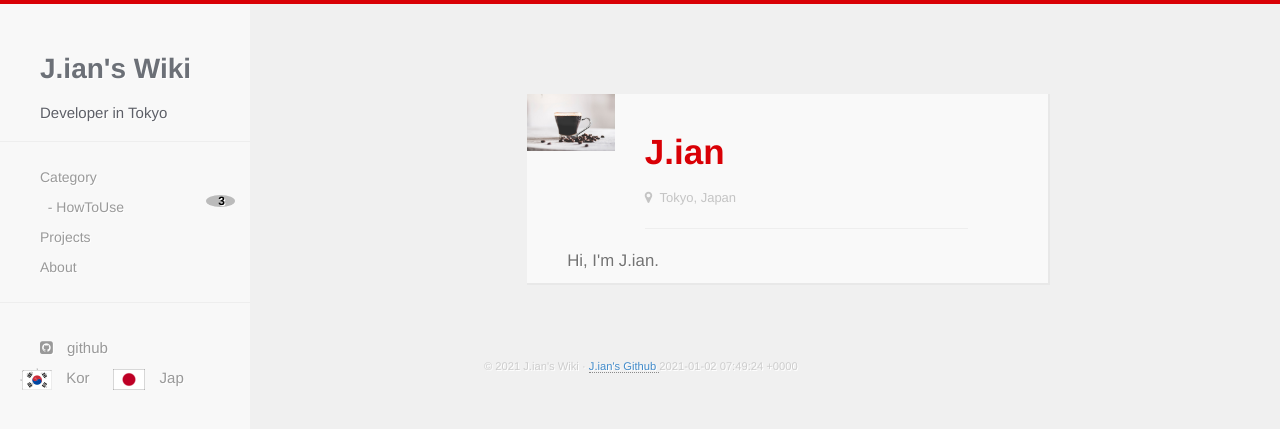
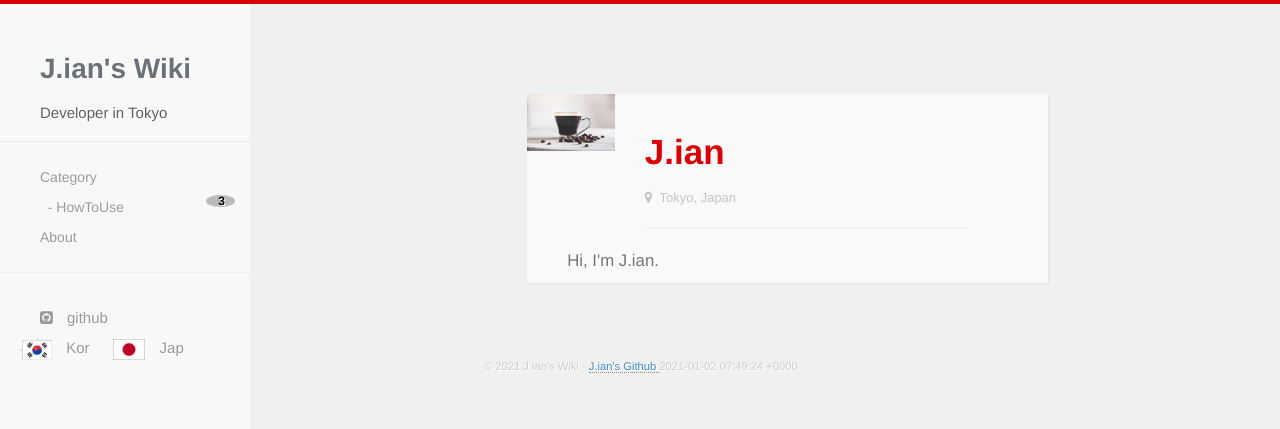
Before and after one commit to jay2u8809/jp, a Jekyll site: the page built from about.html, in a window 1280 px wide. Shown: the top 429 px of the page. Built offline with Jekyll 4.4.1, drawn with Linux system fonts in a browser that asks for light colours; nearby versions of some CDN libraries.

Commit message:
Del. Remove Projects Menu

```diff
--- a/_includes/navigation.html
+++ b/_includes/navigation.html
@@ -58,7 +58,7 @@
     </li>
     <!-- <li><a href="{{ site.baseurl }}/list.html">List</a></li> -->
     <!-- <li><a href="{{ site.baseurl }}/links.html">Links</a></li> -->
-    <li><a href="{{ site.baseurl }}/projects.html">Projects</a></li>
+    <!-- <li><a href="{{ site.baseurl }}/projects.html">Projects</a></li> -->
     <li><a href="{{ site.baseurl }}/about.html">About</a></li>
     <!--<li>Tags</li>-->
     <!--{% for tag in site.tags %}-->
@@ -72,6 +72,9 @@
       <li> <a href="{{ site.facebook }}"><i class="fa fa-facebook-square"></i> facebook</a></li>
       -->
       <li> <a href="{{ site.github }}"><i class="fa fa-github-square"></i> github</a> </li>
+
+      {% capture kourl %}{{ site.baseurl_root }}{% endcapture %}
+      {% capture jpurl %}{{ site.baseurl_root }}/jp/{% endcapture %}
       <li class="lang-icon"> <a id="koUrl" href=""><img src="/resources/images/icon/32px-Flag_of_South_Korea.png"> Kor </a> </li>
       <li class="lang-icon"> <a id="jpUrl" href=""><img src="/resources/images/icon/32px-Flag_of_Japan.png"> Jap </a> </li>
     </div>
```
